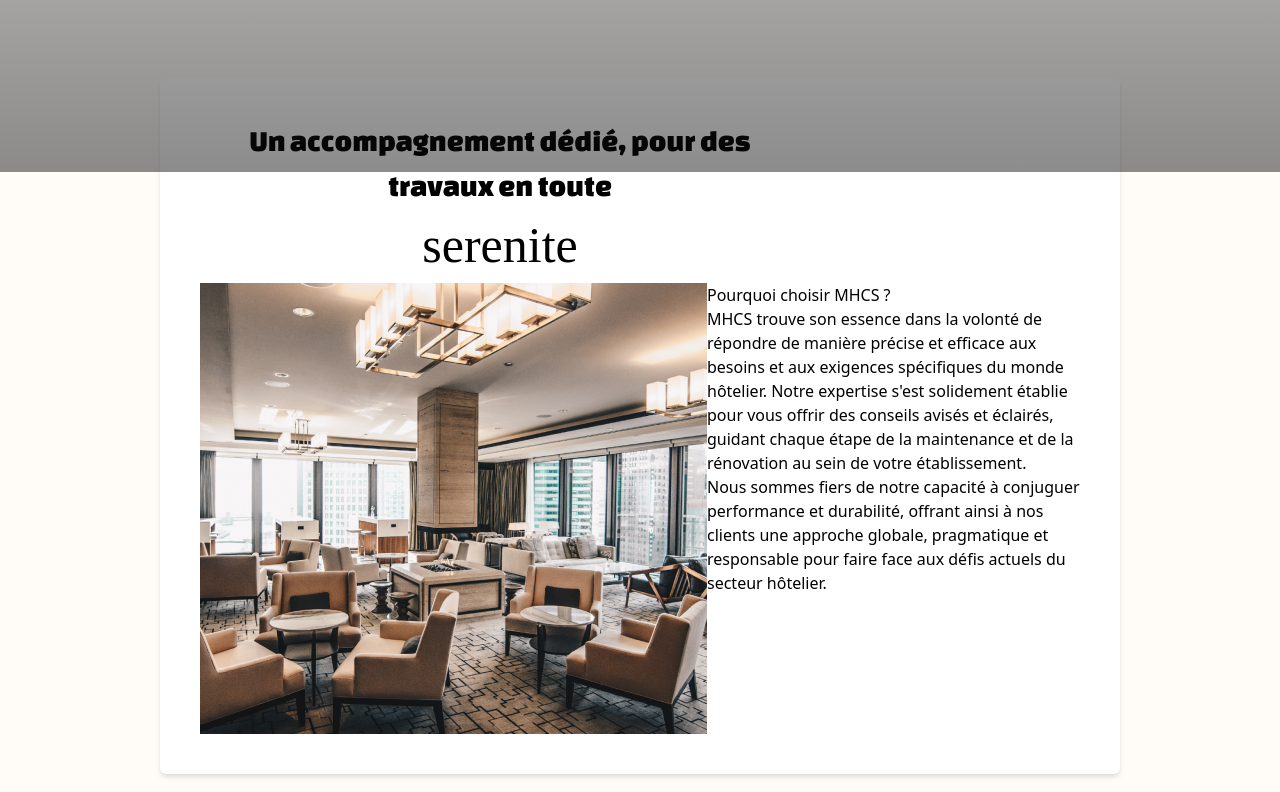
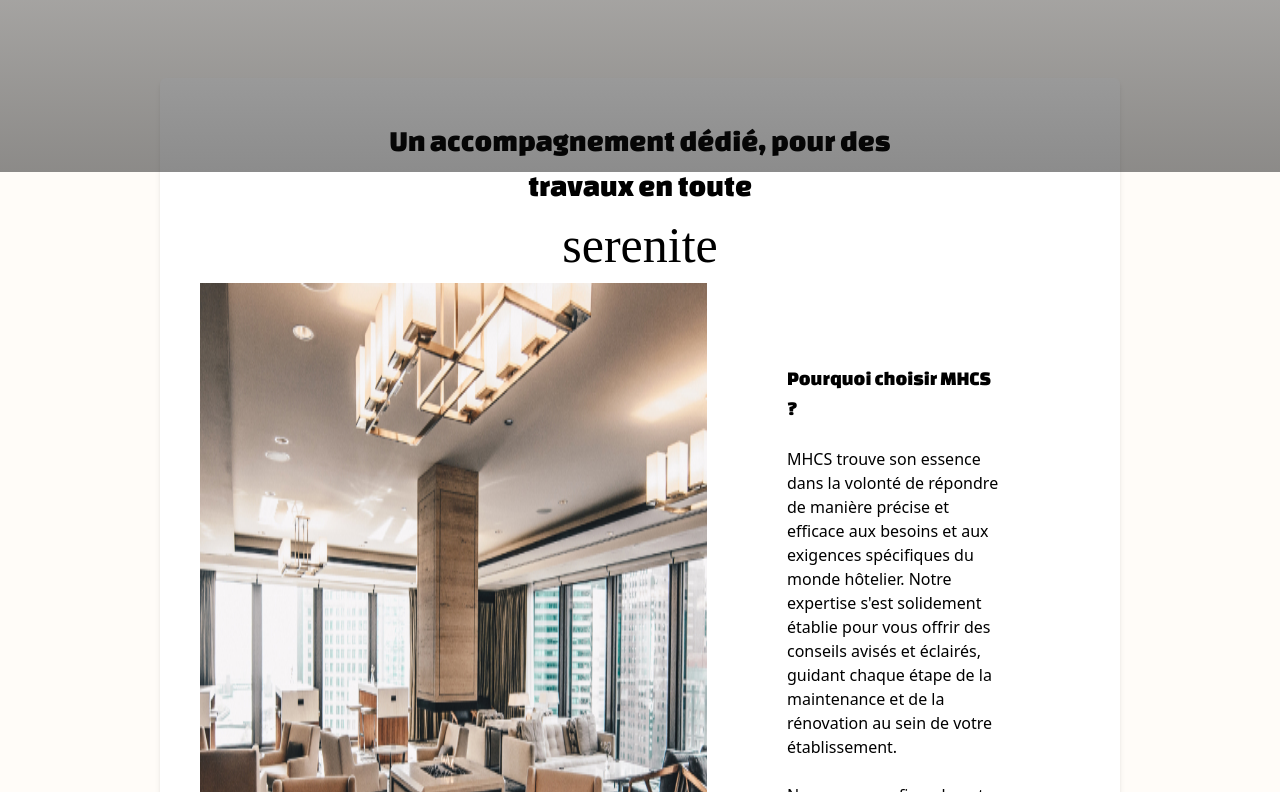
Before and after one commit to Pakku73/MHCS, a React (Vite) app: page / in a window 1280 px wide. Shown: the part 628-1420 px from the top of the page. Built offline with nearby package versions, Linux system fonts and the light colour scheme; a web font is replaced by a local one.

Commit message:
Finalisation section accompagnement

```diff
--- a/src/containers/home/accompagnement.tsx
+++ b/src/containers/home/accompagnement.tsx
@@ -5,15 +5,16 @@ export const Accompagnement = () => {
         <div className="flex flex-col bg-[#fffcf8] p-[10vh] pr-[20vh] pl-[20vh]">
 
             <div className="flex flex-col bg-[#ffffff] shadow-md p-10 rounded-[6px]">
-                <h2 className="flex flex-col font-ChangeOne text-[500] text-[30px] justify-center items-center text-center w-[600px]">
+                <h2 className="flex flex-col font-ChangeOne text-[500] text-[30px] m-auto text-center w-[600px]">
                     Un accompagnement dédié, pour des travaux en toute
                     <span className="font-Neonderthaw text-[50px]">serenite</span>
                 </h2>
                 <div className="flex">
                     <img src="../../../public/assets/images/support-visual.jpg" alt="" />
 
-                    <div className="text-[#000000]">
-                        <h2>Pourquoi choisir MHCS ?</h2>
+                    <div className="text-[#000000] p-20">
+                        <h2 className="font-ChangeOne text-[20px]">Pourquoi choisir MHCS ?</h2>
+                        <br/>
                         <p>
                             MHCS trouve son essence dans la volonté de répondre
                             de manière précise et efficace aux besoins et aux exigences
@@ -22,6 +23,7 @@ export const Accompagnement = () => {
                             guidant chaque étape de la maintenance et de la rénovation
                             au sein de votre établissement.
                         </p>
+                        <br/>
                         <p>
                             Nous sommes fiers de notre capacité à conjuguer performance
                             et durabilité, offrant ainsi à nos clients une approche globale,
```
